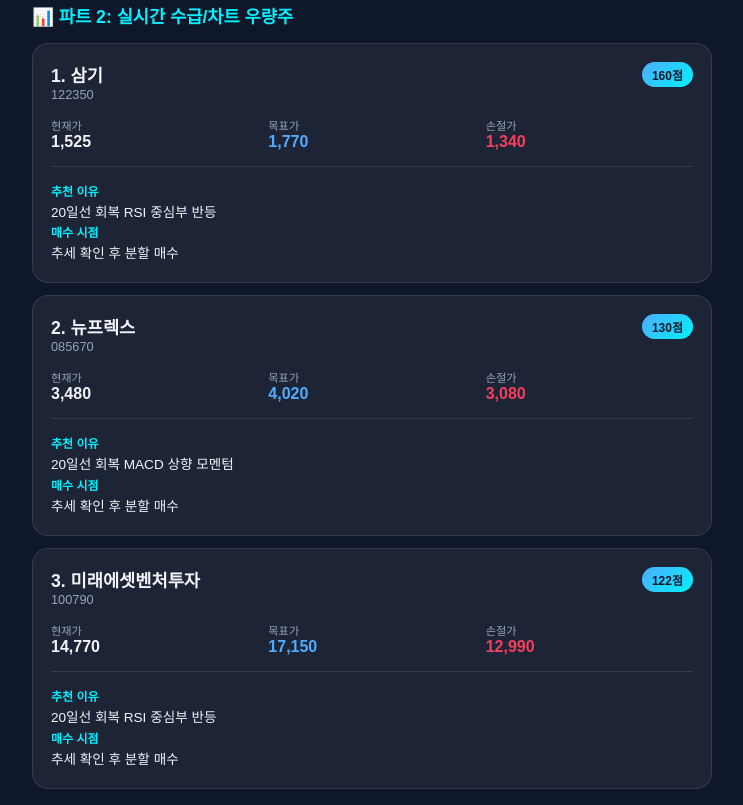
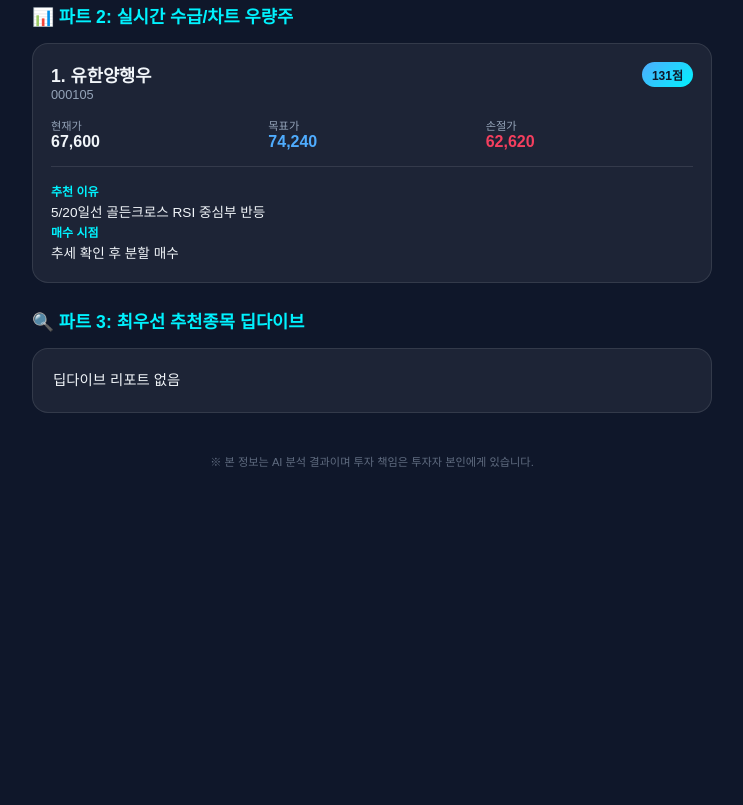
Before and after one commit to kslim0709/stocks_vibe_code, a plain HTML site: page index.html in a window 1280 px wide. Shown: the part 335-1140 px from the top of the page, without its empty margins (268-1011 px from the left). After the commit the page ends 824 px from the top, so only its background shows below. Drawn offline with Linux system fonts and the light colour scheme; a web font is replaced by a local one.

Commit message:
Auto-report: 2026.11.17. 오전 8:30

```diff
--- a/index.html
+++ b/index.html
@@ -38,7 +38,7 @@
     <div class="container">
         <header>
             <div class="logo">Stock Vibe AI Report</div>
-            <div class="timestamp">분석 시각: 2026.11.16. 오후 3:10</div>
+            <div class="timestamp">분석 시각: 2026.11.17. 오전 8:30</div>
         </header>
 
         <section class="card">
@@ -54,100 +54,30 @@
             <div class="stock-card">
                 <div class="stock-card-top">
                     <div>
-                        <div class="stock-name">1. 삼기</div>
-                        <div class="stock-code">122350</div>
+                        <div class="stock-name">1. 유한양행우</div>
+                        <div class="stock-code">000105</div>
                     </div>
-                    <span class="score-chip">160<span class="score-max">점</span></span>
+                    <span class="score-chip">131<span class="score-max">점</span></span>
                 </div>
                 <div class="price-row">
                     <div class="price-item">
                         <span class="price-label">현재가</span>
-                        <span class="price-value">1,525</span>
+                        <span class="price-value">67,600</span>
                     </div>
                     <div class="price-item">
                         <span class="price-label">목표가</span>
-                        <span class="price-value target">1,770</span>
+                        <span class="price-value target">74,240</span>
                     </div>
                     <div class="price-item">
                         <span class="price-label">손절가</span>
-                        <span class="price-value stop">1,340</span>
+                        <span class="price-value stop">62,620</span>
                     </div>
                 </div>
                 <div class="divider"></div>
                 <div class="info-block">
                     <div class="info-row">
                         <span class="info-label">추천 이유</span>
-                        <span class="info-text">20일선 회복 RSI 중심부 반등</span>
-                    </div>
-                    <div class="info-row">
-                        <span class="info-label">매수 시점</span>
-                        <span class="info-text">추세 확인 후 분할 매수</span>
-                    </div>
-                </div>
-            </div>
-
-            <div class="stock-card">
-                <div class="stock-card-top">
-                    <div>
-                        <div class="stock-name">2. 뉴프렉스</div>
-                        <div class="stock-code">085670</div>
-                    </div>
-                    <span class="score-chip">130<span class="score-max">점</span></span>
-                </div>
-                <div class="price-row">
-                    <div class="price-item">
-                        <span class="price-label">현재가</span>
-                        <span class="price-value">3,480</span>
-                    </div>
-                    <div class="price-item">
-                        <span class="price-label">목표가</span>
-                        <span class="price-value target">4,020</span>
-                    </div>
-                    <div class="price-item">
-                        <span class="price-label">손절가</span>
-                        <span class="price-value stop">3,080</span>
-                    </div>
-                </div>
-                <div class="divider"></div>
-                <div class="info-block">
-                    <div class="info-row">
-                        <span class="info-label">추천 이유</span>
-                        <span class="info-text">20일선 회복 MACD 상향 모멘텀</span>
-                    </div>
-                    <div class="info-row">
-                        <span class="info-label">매수 시점</span>
-                        <span class="info-text">추세 확인 후 분할 매수</span>
-                    </div>
-                </div>
-            </div>
-
-            <div class="stock-card">
-                <div class="stock-card-top">
-                    <div>
-                        <div class="stock-name">3. 미래에셋벤처투자</div>
-                        <div class="stock-code">100790</div>
-                    </div>
-                    <span class="score-chip">122<span class="score-max">점</span></span>
-                </div>
-                <div class="price-row">
-                    <div class="price-item">
-                        <span class="price-label">현재가</span>
-                        <span class="price-value">14,770</span>
-                    </div>
-                    <div class="price-item">
-                        <span class="price-label">목표가</span>
-                        <span class="price-value target">17,150</span>
-                    </div>
-                    <div class="price-item">
-                        <span class="price-label">손절가</span>
-                        <span class="price-value stop">12,990</span>
-                    </div>
-                </div>
-                <div class="divider"></div>
-                <div class="info-block">
-                    <div class="info-row">
-                        <span class="info-label">추천 이유</span>
-                        <span class="info-text">20일선 회복 RSI 중심부 반등</span>
+                        <span class="info-text">5/20일선 골든크로스 RSI 중심부 반등</span>
                     </div>
                     <div class="info-row">
                         <span class="info-label">매수 시점</span>
```
